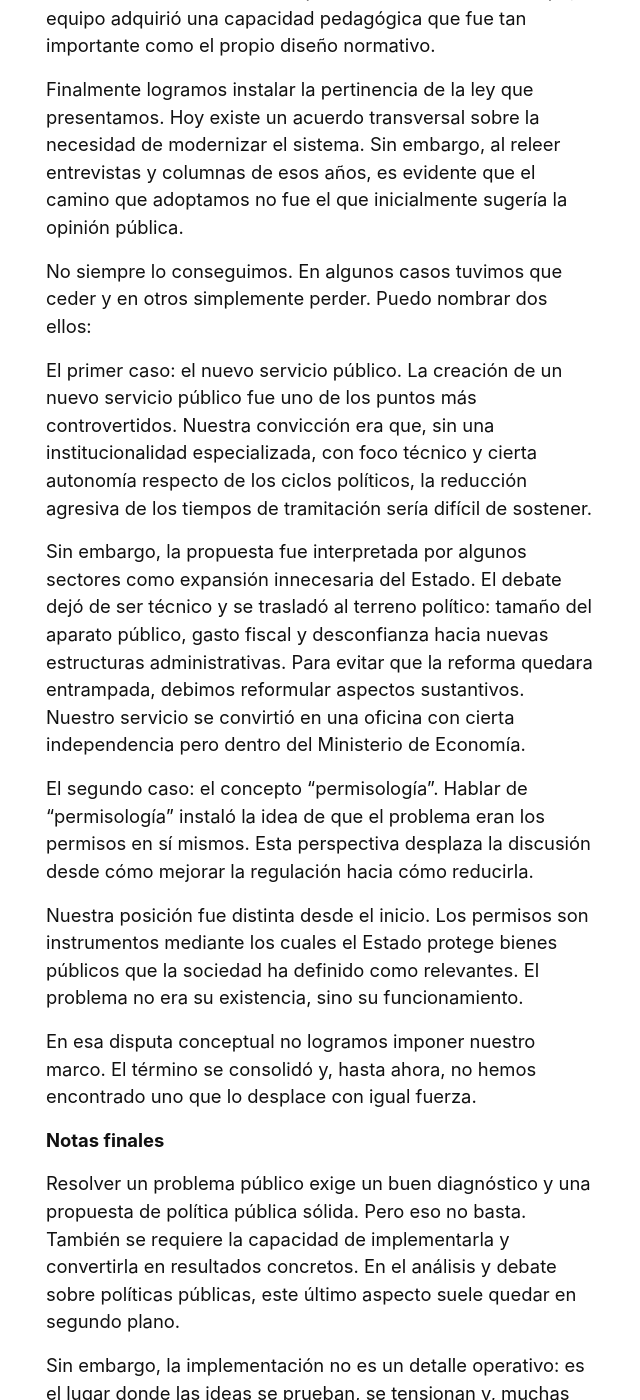
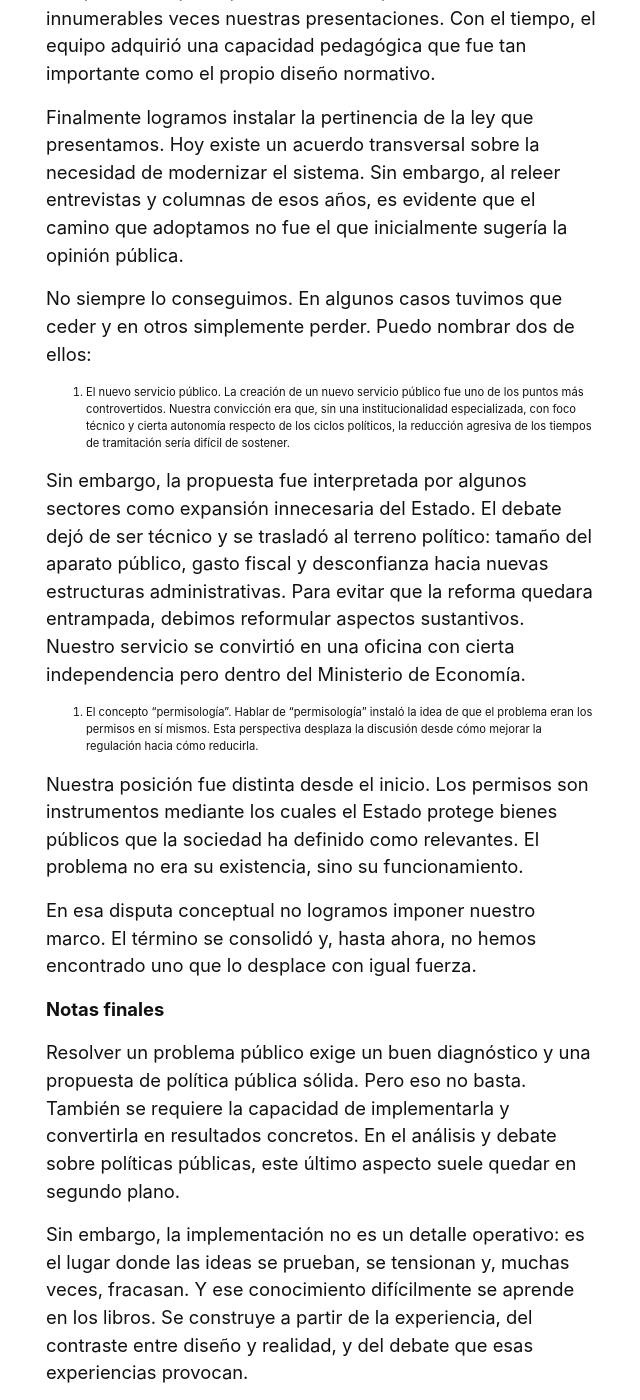
Before and after one commit to nicomarshallr/nicomarshallr.github.io, a Jekyll site: the page built from _posts/2027-02-18-Reformar-el-sistema-de-permisos.-Aprendizajes-desde-dentro..md, in a window 1280 px wide and 1400 px high, scrolled down 5125 px. Shown: the whole window, without its empty margins (318-958 px from the left). Built offline with Jekyll 4.4.1, drawn with Linux system fonts in a browser that asks for light colours; some of the changed text lies outside the part shown.

Commit message:
Update 2027-02-18-Reformar-el-sistema-de-permisos.-Aprendizajes-desde-dentro..md

```diff
--- a/_posts/2027-02-18-Reformar-el-sistema-de-permisos.-Aprendizajes-desde-dentro..md
+++ b/_posts/2027-02-18-Reformar-el-sistema-de-permisos.-Aprendizajes-desde-dentro..md
@@ -4,7 +4,7 @@ title: "Reformar el sistema de permisos. Aprendizajes desde dentro."
 date: 2027-02-18
 ---
 
-En 2025 se aprobó la ley de permisos, una de las reformas más relevantes a los procesos de inversión de las últimas décadas.
+En septiembre de 2025 se aprobó la ley de permisos, una de las reformas más relevantes a los procesos de inversión de las últimas décadas.
 
 Reducir tiempos de evaluación y simplificar la relación entre proyectos y Estado, manteniendo estándares regulatorios, no era un ajuste menor: implicaba intervenir un sistema con fallas acumuladas por años.
 
@@ -68,13 +68,13 @@ También hicimos un esfuerzo deliberado por traducir la complejidad del sistema
 
 Finalmente logramos instalar la pertinencia de la ley que presentamos. Hoy existe un acuerdo transversal sobre la necesidad de modernizar el sistema. Sin embargo, al releer entrevistas y columnas de esos años, es evidente que el camino que adoptamos no fue el que inicialmente sugería la opinión pública.
 
-No siempre lo conseguimos. En algunos casos tuvimos que ceder y en otros simplemente perder. Puedo nombrar dos ellos:
+No siempre lo conseguimos. En algunos casos tuvimos que ceder y en otros simplemente perder. Puedo nombrar dos de ellos:
 
-El primer caso: el nuevo servicio público. La creación de un nuevo servicio público fue uno de los puntos más controvertidos. Nuestra convicción era que, sin una institucionalidad especializada, con foco técnico y cierta autonomía respecto de los ciclos políticos, la reducción agresiva de los tiempos de tramitación sería difícil de sostener.
+1. El nuevo servicio público. La creación de un nuevo servicio público fue uno de los puntos más controvertidos. Nuestra convicción era que, sin una institucionalidad especializada, con foco técnico y cierta autonomía respecto de los ciclos políticos, la reducción agresiva de los tiempos de tramitación sería difícil de sostener.
 
 Sin embargo, la propuesta fue interpretada por algunos sectores como expansión innecesaria del Estado. El debate dejó de ser técnico y se trasladó al terreno político: tamaño del aparato público, gasto fiscal y desconfianza hacia nuevas estructuras administrativas. Para evitar que la reforma quedara entrampada, debimos reformular aspectos sustantivos. Nuestro servicio se convirtió en una oficina con cierta independencia pero dentro del Ministerio de Economía.
 
-El segundo caso: el concepto “permisología”. Hablar de “permisología” instaló la idea de que el problema eran los permisos en sí mismos. Esta perspectiva desplaza la discusión desde cómo mejorar la regulación hacia cómo reducirla.
+2. El concepto “permisología”. Hablar de “permisología” instaló la idea de que el problema eran los permisos en sí mismos. Esta perspectiva desplaza la discusión desde cómo mejorar la regulación hacia cómo reducirla.
 
 Nuestra posición fue distinta desde el inicio. Los permisos son instrumentos mediante los cuales el Estado protege bienes públicos que la sociedad ha definido como relevantes. El problema no era su existencia, sino su funcionamiento.
 
```
Also changed, not shown: other parts of _posts/2027-02-18-Reformar-el-sistema-de-permisos.-Aprendizajes-desde-dentro..md (+1 -1 lines).
